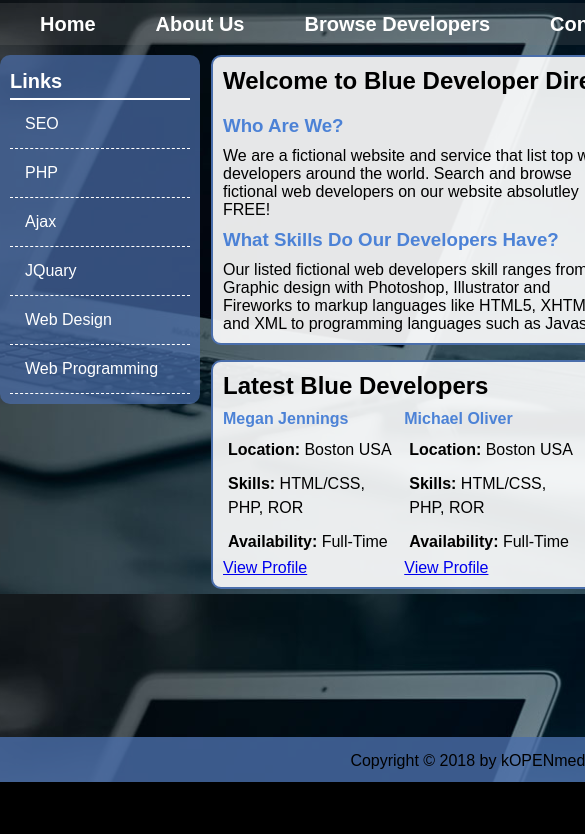
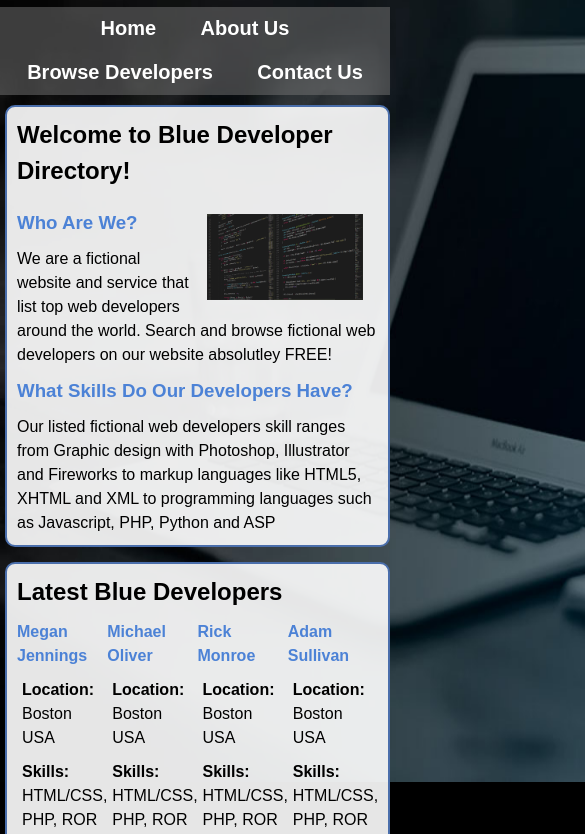
Before and after one commit to kopenhamn/kopenhamn.github.io, a plain HTML site: page Study/BlueDev/index.html in a window 390 px wide. Shown: the part 62-896 px from the top of the page, 585 px wide, since content can reach past the window. Before the commit the page ends 844 px from the top, so only its background shows below. Drawn offline with Linux system fonts and the light colour scheme.

Commit message:
upd260818
media corrs

```diff
--- a/Study/BlueDev/css/style.css
+++ b/Study/BlueDev/css/style.css
@@ -1,6 +1,18 @@
 * {
     margin: 0;
     padding: 0;
+
+}
+@media all and (max-width: 960px) {
+    img.bg {
+      min-height: 100%;
+      min-width: 1024px;
+      width: 100%;
+      height: auto;
+      position: fixed;
+      top: 0;
+      left: 0;
+      z-index: -1;
     }
     body {
         margin: 0;
@@ -8,17 +20,186 @@ body {
         background: #000;
         color: #000000;
         font-family: arial, sans-serif;
-    background-image: url(../images/weback.jpg);
-    background-position: center;
-    background-repeat: repeat-y;
-    background-size: cover;
+        min-height: 100%;
+        width: auto;
+
+    }
+    #container {
+        display: flex;
+        justify-content: center;
+        flex-flow: column;
+        align-items: center;
+        margin: auto;
+        text-align: center;
+        flex-wrap: nowrap;
+        overflow: hidden;
+    }
+    header {
+        background: rgba(74, 110, 171, 0.8);
+        width: 100%;
+        height: auto;
+        margin: auto;
+        color: #fff;
+    }
+    header h1 {
+        margin: 0;
+        padding: 0;
+    }
+    header h3 {
+        color: rgb(76, 130, 214);
+        margin: 0;
+        padding: 0;
+    }
+    .color-blue {
+        color: rgb(76, 130, 214);
+    }
+    .color-white {
+        color: #fff;
+    }
+    #menu {
+        background: rgba(119, 119, 119, 0.5);
+        width: 100%;
+        height: auto;
+        margin-top: 10px;
+        padding: 0;
+    }
+    #menu li {
+        display: inline-flex;
+        align-items: center;
+        list-style: none;
+        list-style:
+        margin: 0;
+        padding: 0px;
+        overflow: hidden;
+
+    }
+    #menu a {
+        font-weight: bold;
+        text-decoration: none;
+        color: #fff;
+        padding: 10px 20px 11px 20px;
+        font-size: 20px;
+        border-radius: 2px;
+        margin: 0;
+    }
+    #menu a:hover {
+        background: rgba(119, 119, 119, 0.5);
+        color: #def1ff;
+    }
+    #leftmenu {
+        order: 5;
+        background: rgba(119, 119, 119, 0.3);
+        width: 100%;
+        height: auto;
+        margin: 10px;
+        padding: 0;
+        color: #fff;
+        border-radius: 10px;
+    }
+    #leftmenu h3 {
+        color: #ffffff;
+        font-weight: bold;
+        font-size: 20px;
+        border-bottom: 2px solid #fff;
+        padding: 5px 0;
+    }
+    #leftmenu li {
+        display: inline-flex;
+        align-items: center;
+        list-style: none;
+        list-style:
+        margin: 0;
+        padding: 0px;
+        overflow: hidden;
+    }
+    #leftmenu a {
+        text-align: justify;
+        padding: 15px;
+        color: #fff;
+        text-decoration: none;
+    }
+    #leftmenu a:hover {
+        color: #5596c6;
+    }
+    section .float {
+        width: 40vw;
+        float: right;
+        margin: 15px;
+    }
+    section {
+        display: block;
+        background: rgba(255, 255, 255, 0.9);
+        border-radius: 10px;
+        margin: 10px 0 5px 5px;
+        border: 2px solid rgb(74, 110, 171);
+        width: auto;
+        padding: 10px;
+        line-height: 1.5;
+        text-align: left;
+    }
+    h2 {
+        padding-bottom:10px;
+    }
+    h3 {
+        color: rgb(76, 130, 214);
+        padding: 10px 0;
+        }
+    h4 {
+        color: rgb(76, 130, 214);
+    	padding-bottom:5px;
+    }
+    .developer {
+        float: left;
+        margin: 0;
+        padding: 0;
+        width: 25%;
+
+    }
+    .developer li {
+        list-style: none;
+        padding: 5px;
+        line-height: 1.5;
+    }
+    .developer span {
+        font-weight: bold;
+    }
+    footer {
+        order: 6;
+        text-align: center;
+        margin: auto;
+        width: 100%;
+        padding-top: 15px;
+        background: rgba(74, 110, 171, 0.8);
+    }
+}
+@media all and (min-width: 960px) {
+    img.bg {
+      min-height: 100%;
+      min-width: 1024px;
+      width: 100%;
+      height: auto;
+      position: fixed;
+      top: 0;
+      left: 0;
+      z-index: -1;
+    }
+    body {
+        display: flex;
+        flex-direction: column;
+        justify-content: center;
+        flex-wrap: wrap;
+        margin: 0;
+        padding: 0;
+        background: #000;
+        color: #000000;
+        font-family: arial, sans-serif;
         min-height: 100%;
         width: auto;
     }
     #container {
         width: 960px;
         margin: auto;
-
+        z-index: 1000;
     }
     header {
         background: rgba(74, 110, 171, 0.8);
@@ -43,30 +224,34 @@ header h3 {
         color: #fff;
     }
     #menu {
-    text-align: center;
-    background: rgba(119, 119, 119, 0.2);
+        background: rgba(119, 119, 119, 0.5);
         display: block;
         width: 100%;
-    height: 42px;
-    margin-top: 5px;
+        height: 43px;
+        margin-top: 10px;
+        padding: 0;
 
     }
     #menu ul {
+        width: 960px;
+        display: flex;
         justify-content: center;
     }
     #menu li {
+        display: inline-block;
         list-style: none;
-    float: left;
-    margin-left: 20px;
-    padding-top: 10px;
+        list-style:
+        margin: 0;
+        padding: 10px;
     }
     #menu a {
         font-weight: bold;
         text-decoration: none;
         color: #fff;
-    padding: 10px 20px;
+        padding: 10px 20px 11px 20px;
         font-size: 20px;
         border-radius: 2px;
+        margin: 0;
     }
     #menu a:hover {
         background: rgba(119, 119, 119, 0.5);
@@ -76,7 +261,7 @@ header h3 {
         float: left;
         /*background: rgba(2, 212, 250, 0.5);*/
         /*background: rgba(45, 137, 154, 0.7);*/
-    background: rgba(74, 110, 171, 0.7);
+        background: rgba(119, 119, 119, 0.7);
         width: 180px;
         border-radius: 10px;
         margin: 10px 5px 10px 0px;
@@ -122,6 +307,7 @@ section {
         float: right;
         width: 725px;
         padding: 10px;
+        line-height: 1.5;
     }
     h2 {
         padding-bottom:10px;
@@ -132,7 +318,6 @@ h3 {
         }
     h4 {
         color: rgb(76, 130, 214);
-    ont-weight:bold;
     	padding-bottom:5px;
     }
     .developer {
@@ -151,7 +336,6 @@ h4 {
         font-weight: bold;
     }
     footer {
-    clear: both;
         text-align: center;
         margin: auto;
         width: 960px;
@@ -161,3 +345,4 @@ footer {
         bottom: 0;
         height: 30px;
     }
+}
--- a/Study/BlueDev/index.html
+++ b/Study/BlueDev/index.html
@@ -6,6 +6,7 @@
         <link rel="stylesheet" href="css/style.css">
     </head>
     <body>
+        <img src="images/weback.jpg" class="bg">
         <div id="container">
             <header>
                 <h1><span class="color-blue">Blue</span> Developer Directory</h1>
```
Also changed, not shown: 1 other file. Lines whose indentation alone changed are shown as unchanged.
